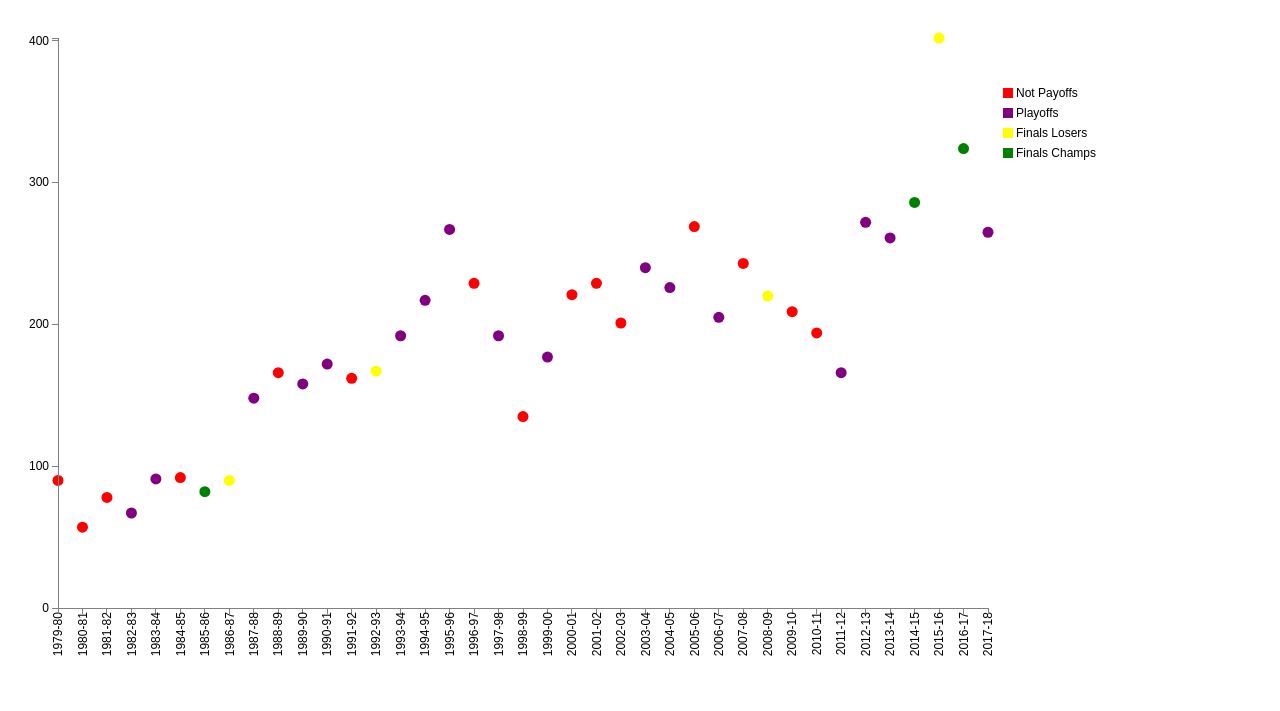
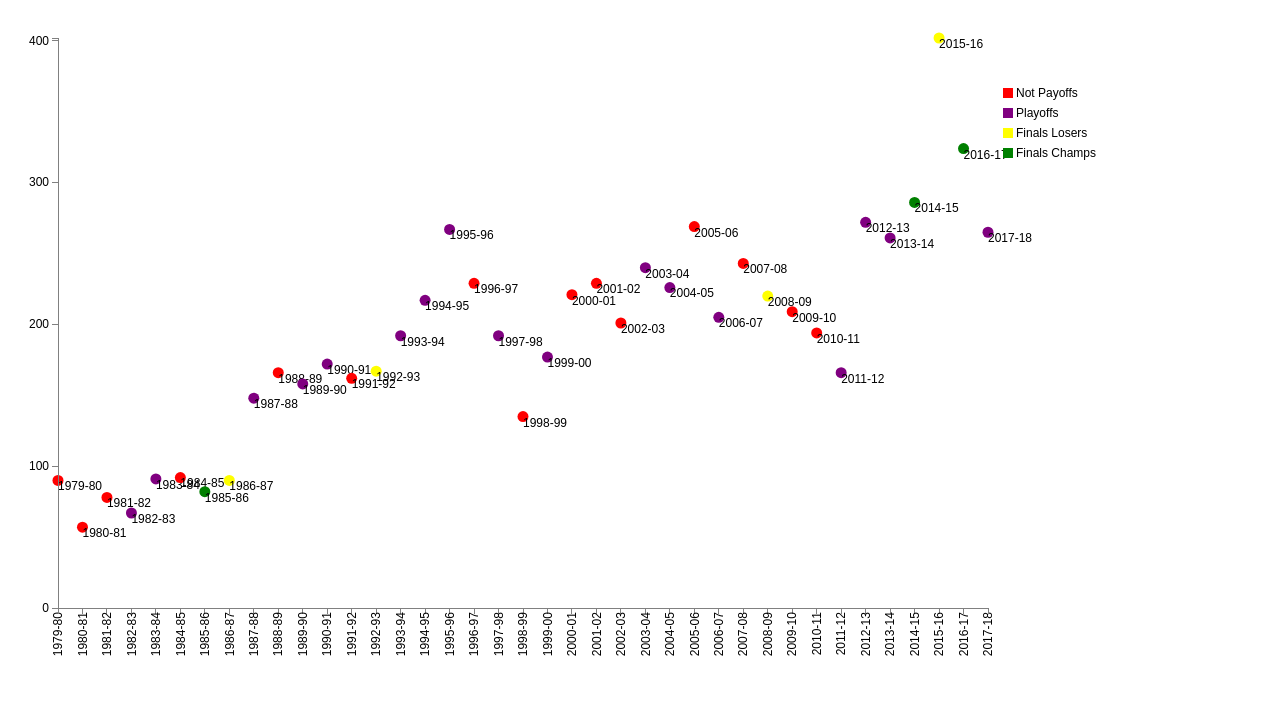
Before and after one commit to raghavnarain3/498final, a plain HTML site: page index.html in a window 1280 px wide. Drawn offline with nearby package versions, Linux system fonts and the light colour scheme.

Commit message:
Update index.html

```diff
--- a/index.html
+++ b/index.html
@@ -74,7 +74,6 @@ d3.csv("https://raw.githubusercontent.com/raghavnarain3/498final/master/data.csv
         .attr("r", 5.5)
         .attr("cx", function(d) { return x(d.season); })
         .attr("cy", function(d) { return y(d.threes); })
-	.text(function(d) { return 'hello'; })
         .attr("fill", function(d) {
                                     if (d.end_season == "No Playoffs") { return "red" }
                                     else if (d.end_season == "Playoffs") { return "purple" }
@@ -85,7 +84,7 @@ d3.csv("https://raw.githubusercontent.com/raghavnarain3/498final/master/data.csv
 	node.append("text")
 		.attr("x", function(d) { return x(d.season); })
 		.attr("y", function(d) { return y(d.threes - 7); })
-		.text(function(d) { return d.text; });
+		.text(function(d) { return d.season; });
 
     // Add the X Axis
     svg.append("g")
```
